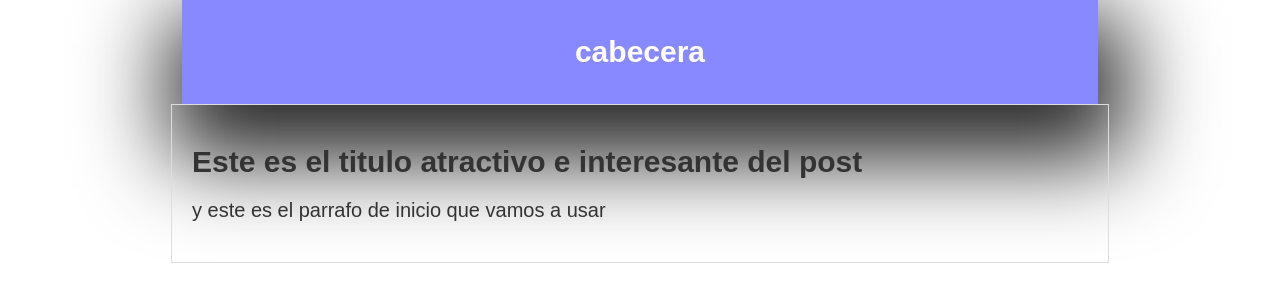
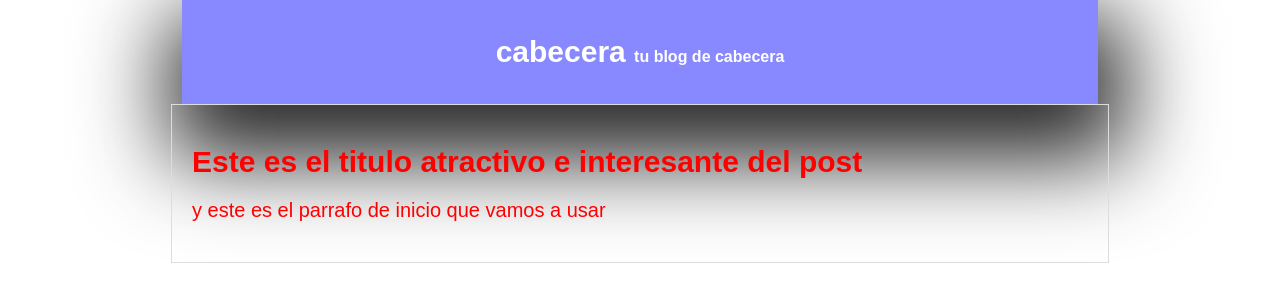
Before and after one commit to slizer98/hyperblog, a plain HTML site: page index.html in a window 1280 px wide. Drawn offline with Linux system fonts and the light colour scheme.

Commit message:
modifique la cabecera y color del texto

```diff
--- a/css/style.css
+++ b/css/style.css
@@ -13,6 +13,7 @@ body{
     text-align: left;
     border: 1px solid #DDD;
     margin: 0 auto;
+    color: red;
 }
 
 #container h1 {
@@ -29,3 +30,6 @@ body{
     -webkit-box-shadow: 7px 35px 88px 20px rgba(0,0,0,0.86);
     -moz-box-shadow: 7px 35px 88px 20px rgba(0,0,0,0.86);
 }
+#tagline{
+    font-size: 16px;
+}
--- a/index.html
+++ b/index.html
@@ -9,7 +9,9 @@
 </head>
 <body>
     <div id="cabecera">
-        <h2>cabecera</h2>
+        <h2>cabecera
+            <span id="tagline">tu blog de cabecera</span>
+        </h2>
     </div>
     <div id="container">
         <div id="post">
```
